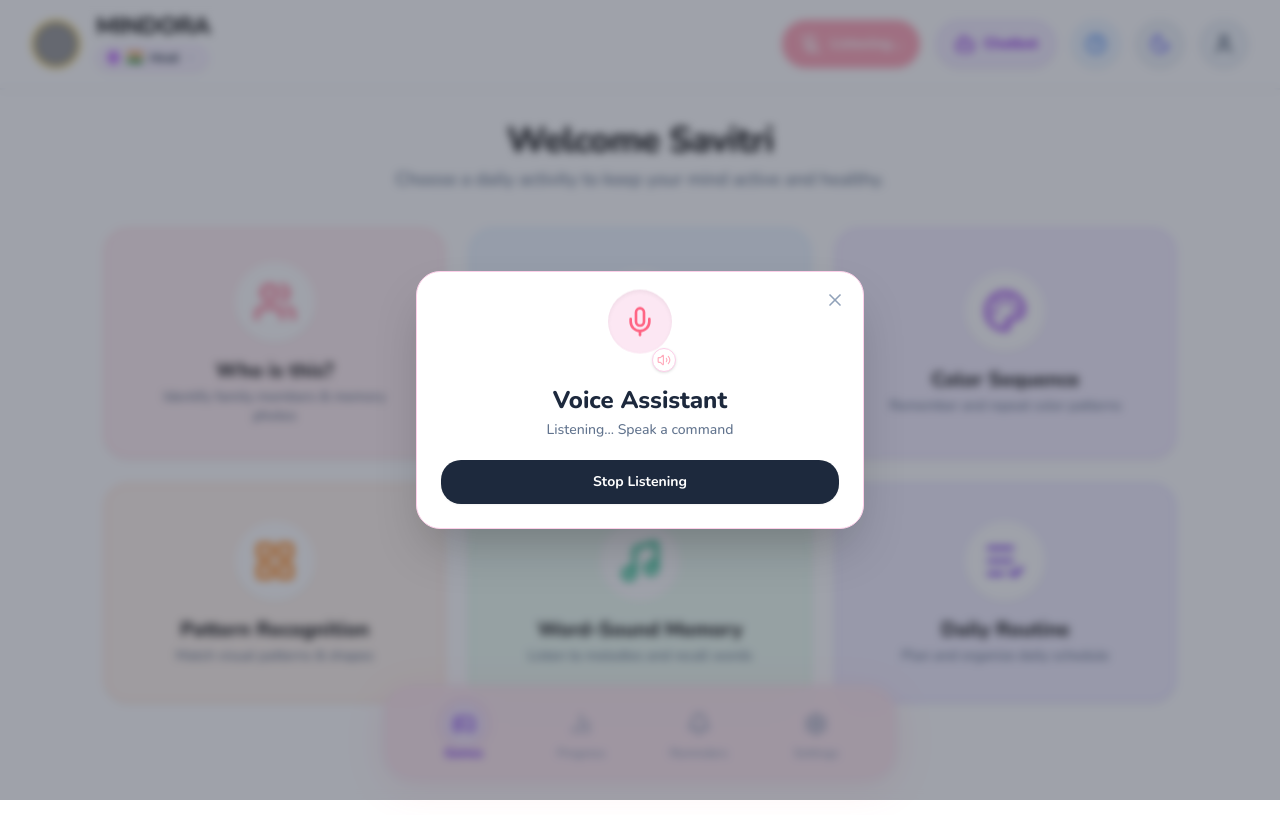
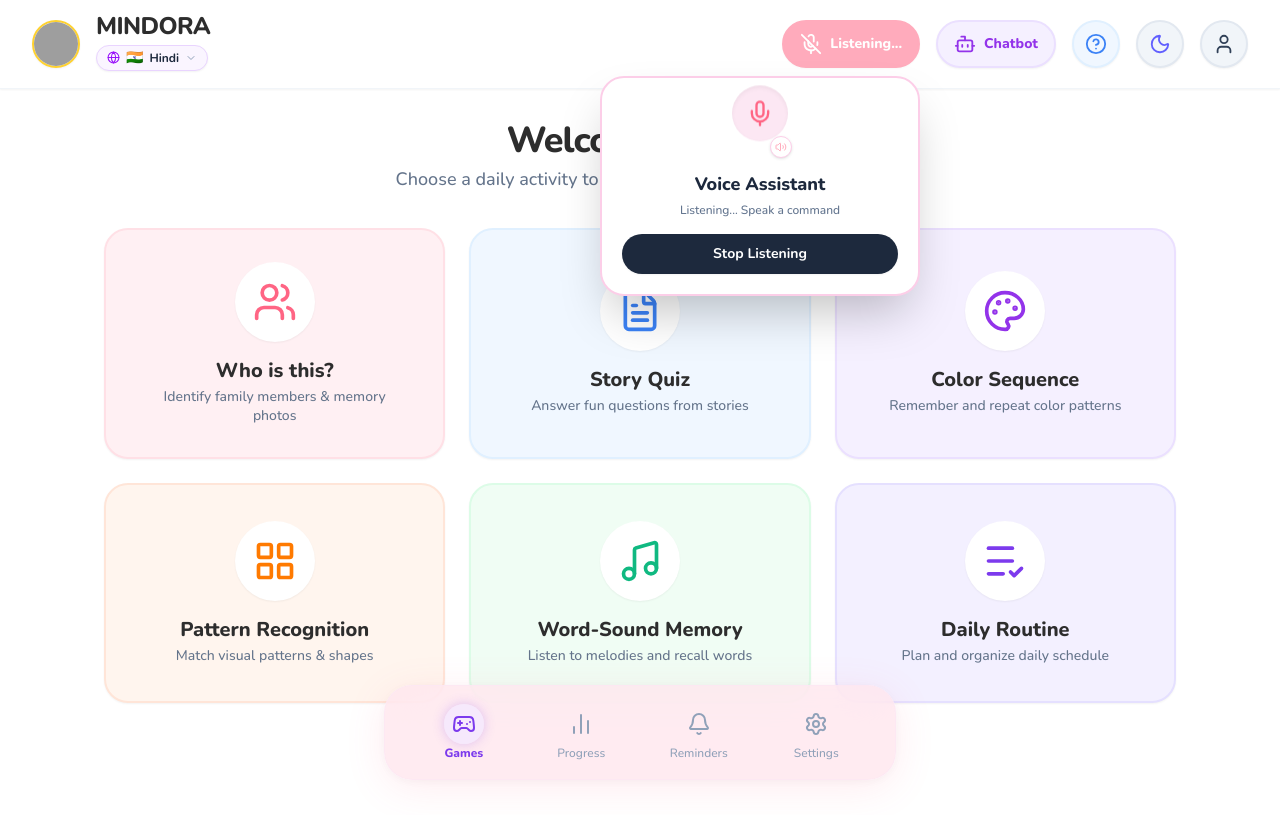
Before and after one commit to MINDORA-SIH/MINDORA, a React (Vite) app: page / in a window 1280 px wide. Both pictures are taken after a click on the button "Talk". Built offline with nearby package versions, Linux system fonts and the light colour scheme; grey boxes are pictures that could not be loaded; the HTML template or start-up script is replaced by a standard one.

Commit message:
Fixed Outer Popup Clicks

```diff
--- a/src/Layout.tsx
+++ b/src/Layout.tsx
@@ -1,7 +1,7 @@
 import { Outlet, NavLink, useNavigate, useLocation } from "react-router";
 import logoUrl from "./assets/logo.png";
 import { User, HelpCircle, Globe, Gamepad2, BarChart2, Bell, Settings as SettingsIcon, PhoneCall, BookOpen, Mail, Mic, MicOff, X, Volume2, Bot, ChevronDown, Check, Moon, Sun } from "lucide-react";
-import { useState, useRef, useEffect } from "react";
+import { useState, useRef, useEffect, useCallback } from "react";
 import { clsx } from "clsx";
 
 export interface Language {
@@ -41,6 +41,43 @@ export function Layout() {
   const [voiceFeedback, setVoiceFeedback] = useState<string | null>(null);
   const navigate = useNavigate();
   const location = useLocation();
+
+  // Refs for click-outside detection on every popup
+  const langRef = useRef<HTMLDivElement>(null);
+  const micRef = useRef<HTMLDivElement>(null);
+  const chatRef = useRef<HTMLDivElement>(null);
+  const helpRef = useRef<HTMLDivElement>(null);
+
+  // Close all popups — called before opening any new one
+  const closeAllPopups = useCallback(() => {
+    setIsLangOpen(false);
+    setIsListening(false);
+    setIsChatOpen(false);
+    setIsHelpOpen(false);
+    setVoiceFeedback(null);
+  }, []);
+
+  // Global click-outside: close any open popup when clicking outside its container
+  useEffect(() => {
+    const handleClickOutside = (e: MouseEvent) => {
+      const target = e.target as Node;
+      if (isLangOpen && langRef.current && !langRef.current.contains(target)) {
+        setIsLangOpen(false);
+      }
+      if (isListening && micRef.current && !micRef.current.contains(target)) {
+        setIsListening(false);
+        setVoiceFeedback(null);
+      }
+      if (isChatOpen && chatRef.current && !chatRef.current.contains(target)) {
+        setIsChatOpen(false);
+      }
+      if (isHelpOpen && helpRef.current && !helpRef.current.contains(target)) {
+        setIsHelpOpen(false);
+      }
+    };
+    document.addEventListener("mousedown", handleClickOutside);
+    return () => document.removeEventListener("mousedown", handleClickOutside);
+  }, [isLangOpen, isListening, isChatOpen, isHelpOpen]);
 
   // Track navigation direction for slide animations
   const routeOrder = ["/", "/dashboard", "/reminders", "/settings", "/profile", "/chatbot", "/who-is-this"];
@@ -182,9 +219,9 @@ export function Layout() {
               </NavLink>
 
               {/* Language Selector Dropdown Pill — below the title */}
-              <div className="relative">
+              <div className="relative" ref={langRef}>
                 <button
-                  onClick={() => setIsLangOpen(!isLangOpen)}
+                  onClick={() => { if (!isLangOpen) closeAllPopups(); setIsLangOpen(!isLangOpen); }}
                   aria-label="Select Language"
                   title="Language Settings"
                   className="bg-purple-50 hover:bg-purple-100 border border-purple-200 rounded-full px-2.5 py-0.5 flex items-center gap-1.5 text-xs font-bold text-slate-700 transition-all cursor-pointer shadow-xs"
@@ -247,8 +284,12 @@ export function Layout() {
           {/* Right Side Header Action Icons */}
           <div className="flex items-center gap-2 sm:gap-3 md:gap-4">
             {/* 1. Mic Button */}
+            <div className="relative" ref={micRef}>
               <button
-              onClick={toggleListening}
+                onClick={() => {
+                  if (!isListening) closeAllPopups();
+                  toggleListening();
+                }}
                 title="Voice Assistant"
                 className={clsx(
                   "h-11 sm:h-12 px-3.5 sm:px-4 rounded-full border-2 flex items-center gap-2 transition-all cursor-pointer active:scale-95 shadow-xs flex-shrink-0 font-bold text-sm",
@@ -263,10 +304,45 @@ export function Layout() {
                 </span>
               </button>
 
+              {/* Voice Assistant Dropdown */}
+              {isListening && (
+                <div className="absolute right-0 top-full mt-2 w-80 bg-white rounded-2xl shadow-2xl border-2 border-pink-200 p-5 flex flex-col items-center gap-4 text-center z-50 animate-in fade-in zoom-in-95 duration-200">
+                  <div className="relative">
+                    <div className="w-14 h-14 rounded-full bg-pink-100 flex items-center justify-center animate-bounce shadow-inner">
+                      <Mic size={28} className="text-[#FF6584]" />
+                    </div>
+                    <div className="absolute -bottom-1 -right-1 bg-white p-1 rounded-full shadow border border-pink-200">
+                      <Volume2 size={12} className="text-[#FF6584] animate-pulse" />
+                    </div>
+                  </div>
+
+                  <div>
+                    <h3 className="font-extrabold text-lg text-slate-800">Voice Assistant</h3>
+                    <p className="text-slate-500 text-xs mt-1 font-medium">
+                      {voiceFeedback || "Listening... Speak a command"}
+                    </p>
+                  </div>
+
+                  {transcript && (
+                    <div className="w-full bg-slate-50 p-3 rounded-xl border border-slate-200 text-slate-800 font-bold text-xs italic">
+                      "{transcript}"
+                    </div>
+                  )}
+
+                  <button
+                    onClick={() => { setIsListening(false); setVoiceFeedback(null); }}
+                    className="w-full py-2.5 bg-slate-800 text-white font-bold rounded-xl hover:bg-slate-900 transition-colors text-sm shadow-xs cursor-pointer"
+                  >
+                    Stop Listening
+                  </button>
+                </div>
+              )}
+            </div>
+
             {/* 2. Chatbot Button */}
-            <div className="relative">
+            <div className="relative" ref={chatRef}>
               <button
-                onClick={() => setIsChatOpen(!isChatOpen)}
+                onClick={() => { if (!isChatOpen) closeAllPopups(); setIsChatOpen(!isChatOpen); }}
                 title="Mindora AI Assistant"
                 className="h-11 sm:h-12 px-3.5 sm:px-4 rounded-full bg-[#F5F0FF] hover:bg-[#EBE0FF] border-2 border-[#EBE0FF] text-[#9333EA] flex items-center gap-2 transition-all cursor-pointer active:scale-95 shadow-xs flex-shrink-0 font-bold text-sm"
               >
@@ -307,9 +383,9 @@ export function Layout() {
             </div>
 
             {/* 3. Help Button */}
-            <div className="relative">
+            <div className="relative" ref={helpRef}>
               <button
-                onClick={() => setIsHelpOpen(!isHelpOpen)}
+                onClick={() => { if (!isHelpOpen) closeAllPopups(); setIsHelpOpen(!isHelpOpen); }}
                 title="Help & Support"
                 className="h-11 w-11 sm:h-12 sm:w-12 rounded-full bg-[#F0F7FF] hover:bg-[#E0F0FF] border-2 border-[#E0F0FF] text-[#3B82F6] flex items-center justify-center transition-all cursor-pointer active:scale-95 shadow-xs flex-shrink-0"
               >
@@ -361,50 +437,6 @@ export function Layout() {
             </NavLink>
           </div>
         </header>
-
-        {/* Voice Assistant Overlay Modal */}
-        {isListening && (
-          <div className="fixed inset-0 z-50 bg-slate-900/40 backdrop-blur-xs flex items-center justify-center p-4">
-            <div className="bg-white rounded-3xl p-6 max-w-sm sm:max-w-md w-full shadow-2xl border border-pink-200 flex flex-col items-center gap-4 text-center relative animate-in fade-in zoom-in-95 duration-200">
-              <button
-                onClick={() => setIsListening(false)}
-                className="absolute top-3 right-3 text-slate-400 hover:text-slate-600 p-1.5 rounded-full hover:bg-slate-100 transition-colors cursor-pointer"
-                aria-label="Close voice assistant"
-              >
-                <X size={20} />
-              </button>
-
-              <div className="relative mt-2">
-                <div className="w-16 h-16 rounded-full bg-pink-100 flex items-center justify-center animate-bounce shadow-inner">
-                  <Mic size={32} className="text-[#FF6584]" />
-                </div>
-                <div className="absolute -bottom-1 -right-1 bg-white p-1 rounded-full shadow border border-pink-200">
-                  <Volume2 size={14} className="text-[#FF6584] animate-pulse" />
-                </div>
-              </div>
-
-              <div>
-                <h3 className="font-extrabold text-xl sm:text-2xl text-slate-800">Voice Assistant</h3>
-                <p className="text-slate-500 text-xs sm:text-sm mt-1 font-medium">
-                  {voiceFeedback || "Listening... Speak a command"}
-                </p>
-              </div>
-
-              {transcript && (
-                <div className="w-full bg-slate-50 p-3 rounded-xl border border-slate-200 text-slate-800 font-bold text-xs sm:text-sm italic">
-                  "{transcript}"
-                </div>
-              )}
-
-              <button
-                onClick={() => setIsListening(false)}
-                className="w-full py-3 bg-slate-800 text-white font-bold rounded-xl hover:bg-slate-900 transition-colors text-sm shadow-xs cursor-pointer mt-1"
-              >
-                Stop Listening
-              </button>
-            </div>
-          </div>
-        )}
 
         {/* Main Content Area */}
         <main className="flex-1 overflow-y-auto px-4 sm:px-6 md:px-10 pt-4 md:pt-6 pb-28 max-w-6xl w-full mx-auto overflow-x-hidden">
```
Lines whose indentation alone changed are shown as unchanged.
